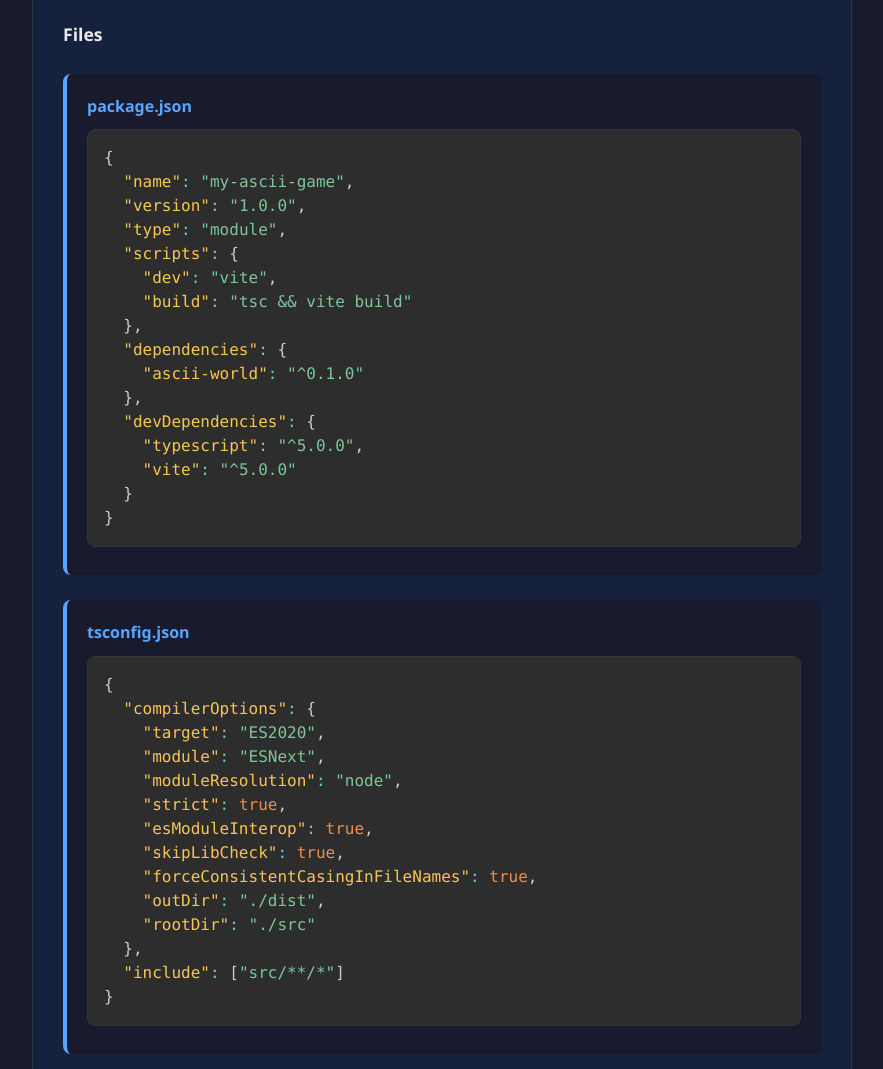
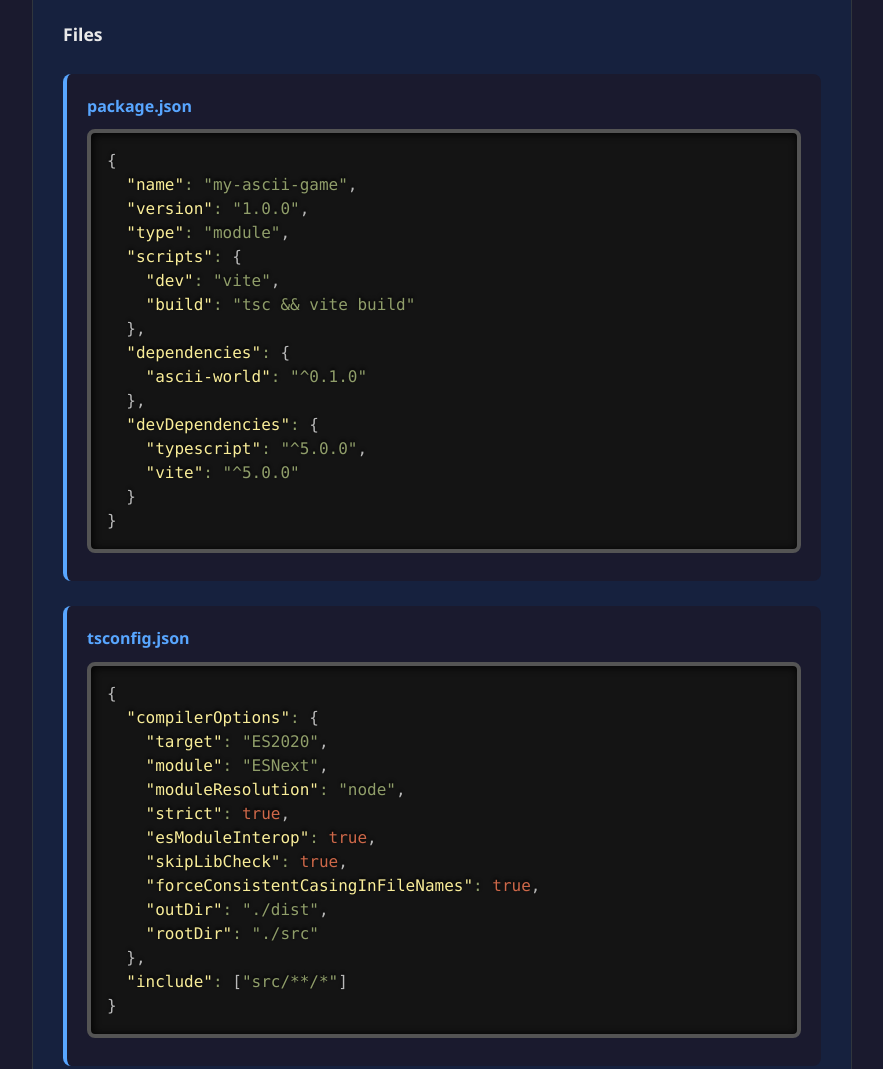
Before and after one commit to r3ndd/ascii-world, a website: page docs/examples.html in a window 1280 px wide. Shown: the part 800-1869 px from the top of the page, without its empty margins (288-1171 px from the left). Drawn offline with nearby package versions, Linux system fonts and the light colour scheme.

Commit message:
Change Prism.js theme from tomorrow to twilight
Update syntax highlighting theme across all documentation pages
for better contrast and readability with the dark UI theme.

```diff
--- a/docs/config.html
+++ b/docs/config.html
@@ -4,7 +4,7 @@
         <meta charset="UTF-8" />
         <meta name="viewport" content="width=device-width, initial-scale=1.0" />
         <title>Configuration - ASCII World Engine</title>
-    <link href="https://cdnjs.cloudflare.com/ajax/libs/prism/1.29.0/themes/prism-tomorrow.min.css" rel="stylesheet" />
+    <link href="https://cdnjs.cloudflare.com/ajax/libs/prism/1.29.0/themes/prism-twilight.min.css" rel="stylesheet" />
     <script src="https://cdnjs.cloudflare.com/ajax/libs/prism/1.29.0/prism.min.js"></script>
     <script src="https://cdnjs.cloudflare.com/ajax/libs/prism/1.29.0/components/prism-typescript.min.js"></script>
     <script src="https://cdnjs.cloudflare.com/ajax/libs/prism/1.29.0/components/prism-json.min.js"></script>
--- a/docs/examples.html
+++ b/docs/examples.html
@@ -4,7 +4,7 @@
     <meta charset="UTF-8">
     <meta name="viewport" content="width=device-width, initial-scale=1.0">
     <title>Examples - ASCII World Engine</title>
-    <link href="https://cdnjs.cloudflare.com/ajax/libs/prism/1.29.0/themes/prism-tomorrow.min.css" rel="stylesheet" />
+    <link href="https://cdnjs.cloudflare.com/ajax/libs/prism/1.29.0/themes/prism-twilight.min.css" rel="stylesheet" />
     <script src="https://cdnjs.cloudflare.com/ajax/libs/prism/1.29.0/prism.min.js"></script>
     <script src="https://cdnjs.cloudflare.com/ajax/libs/prism/1.29.0/components/prism-typescript.min.js"></script>
     <script src="https://cdnjs.cloudflare.com/ajax/libs/prism/1.29.0/components/prism-json.min.js"></script>
```
Also changed, not shown: docs/content.html (+1 -1 lines), docs/core.html (+1 -1 lines), docs/display.html (+1 -1 lines), docs/ecs.html (+1 -1 lines), docs/getting-started.html (+1 -1 lines), docs/index.html (+1 -1 lines), docs/items.html (+1 -1 lines), docs/physics.html (+1 -1 lines), docs/time.html (+1 -1 lines), docs/world.html (+1 -1 lines).
